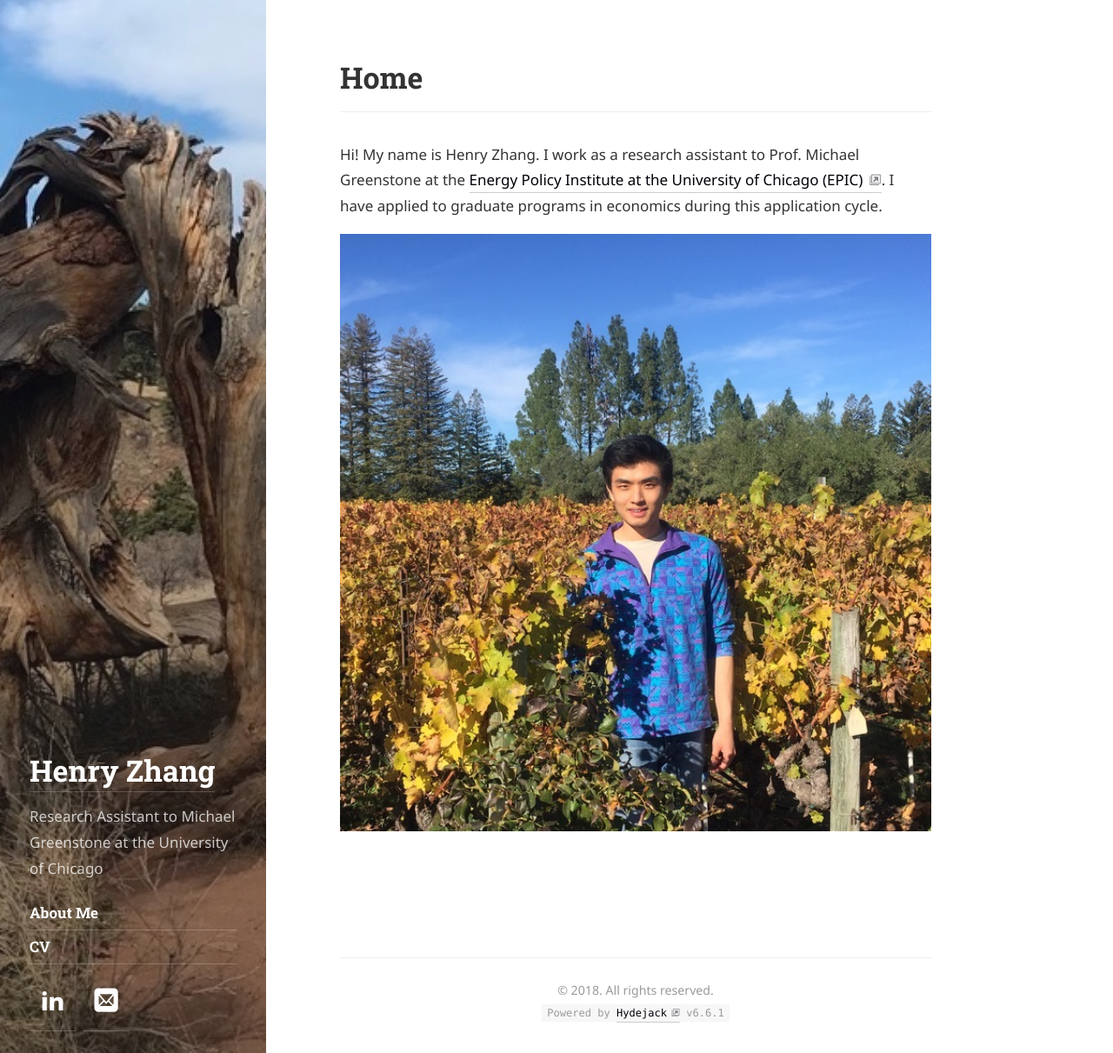
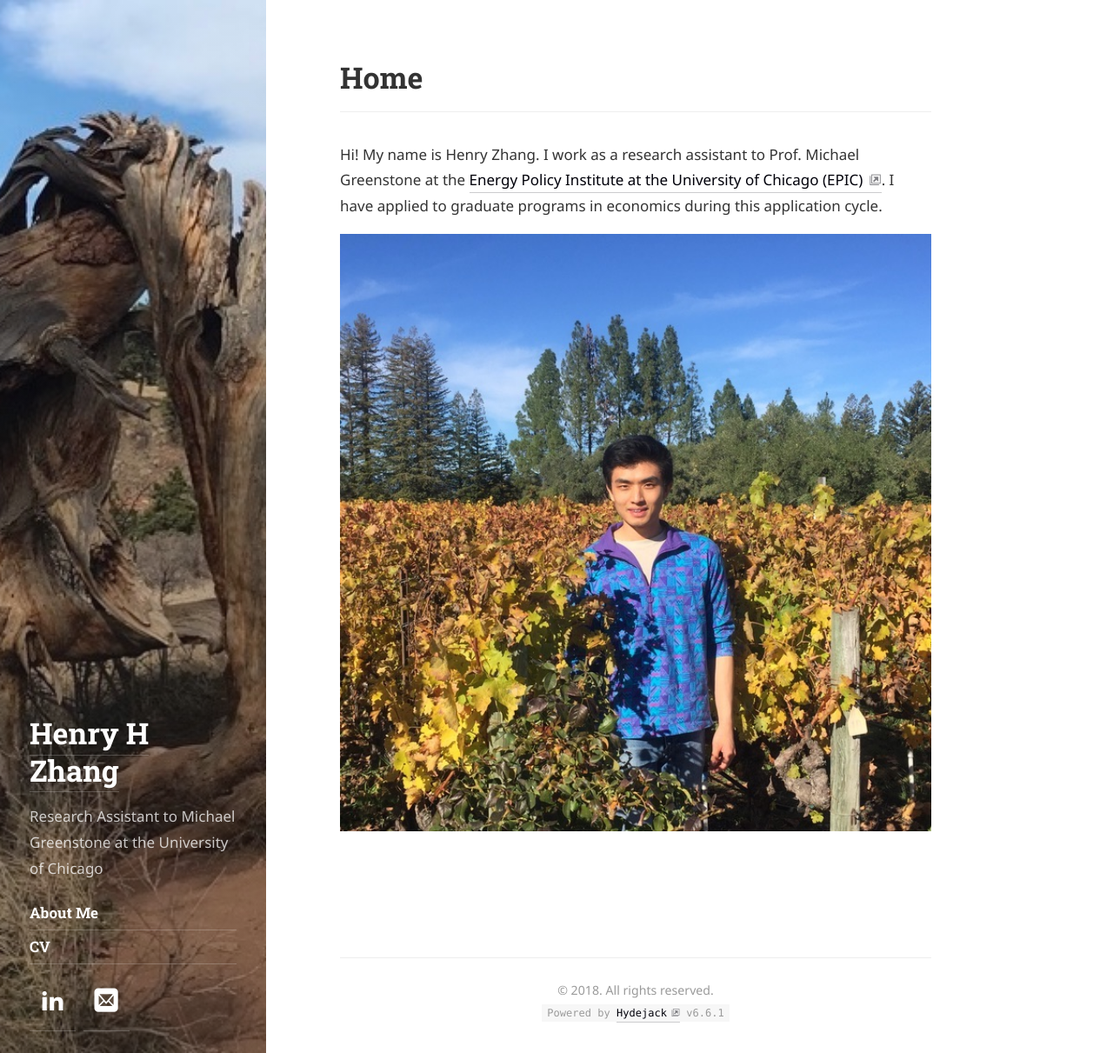
Before and after one commit to verklighet/verklighet.github.io, a Jekyll site: the page built from index.html, in a window 1280 px wide and 1211 px high. Shown: the whole window at 87% size. Built offline with Jekyll 4.4.1, drawn with Linux system fonts in a browser that asks for light colours; some web fonts are replaced; the list of posts is cut into pages by our own code.

```diff
--- a/_config.yml
+++ b/_config.yml
@@ -2,7 +2,7 @@
 #  User configuration
 # -----------------------------------------------------------------------------
 
-title:               Henry Zhang
+title:               Henry H Zhang
 
 # The unique resource location of your page.
 # Set to `https://<username>.github.io` when hosting on GitHub Pages
@@ -22,7 +22,7 @@ description:         >
 
 # This should be the same author as first entry in `_data/authors.yml`
 author:
-  name:              Henry Zhang
+  name:              Henry H Zhang
   email:             hhz@uchicago.edu
 
 # Fallback image and color
```
Also changed, not shown: 2 other files.
